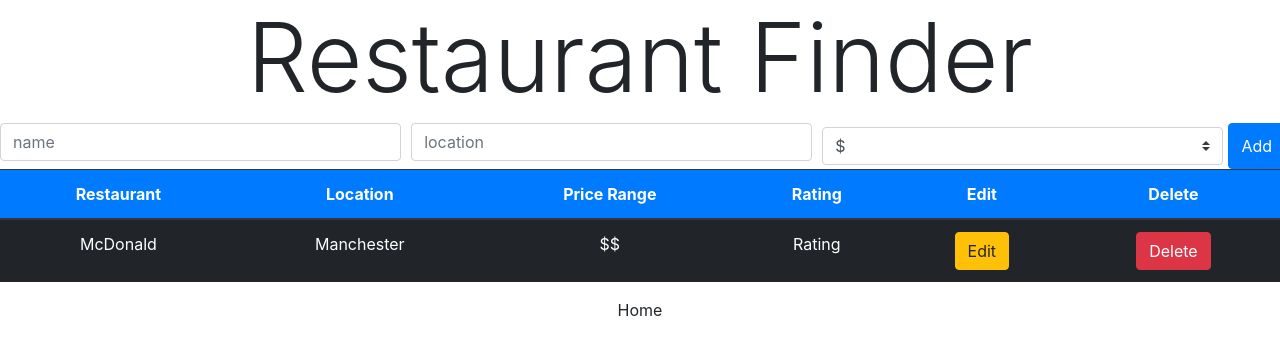
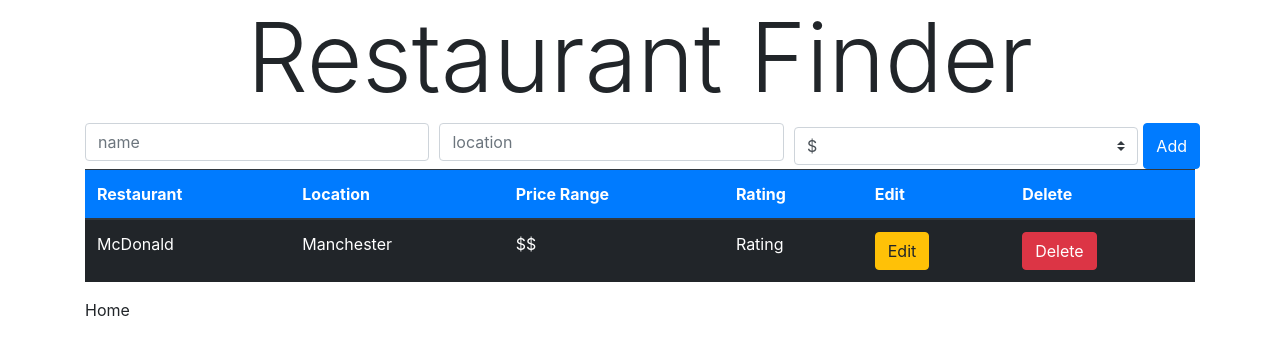
Before and after one commit to AltomHussain/Resturant-reviews, a React (Create React App) app in the folder Pern-restuarant-review/Yelp/client/: page / in a window 1280 px wide. Shown: the top 354 px of the page. Built offline with nearby package versions, Linux system fonts and the light colour scheme.

Commit message:
added container class to app file

```diff
--- a/Pern-restuarant-review/Yelp/client/src/App.js
+++ b/Pern-restuarant-review/Yelp/client/src/App.js
@@ -5,7 +5,7 @@ import UpdateRestaurant from "./component/UpdateRestaurant";
 import RestaurantDetail from "./component/RestaurantDetail"
 function App() {
   return (
-    <div className="App">
+    <div className="container">
       <Router>
     <Switch>
         <Route exact path="/" component={Home} />
```
Also changed, not shown: 1 other file (tests, documents, lock files or other folders).
